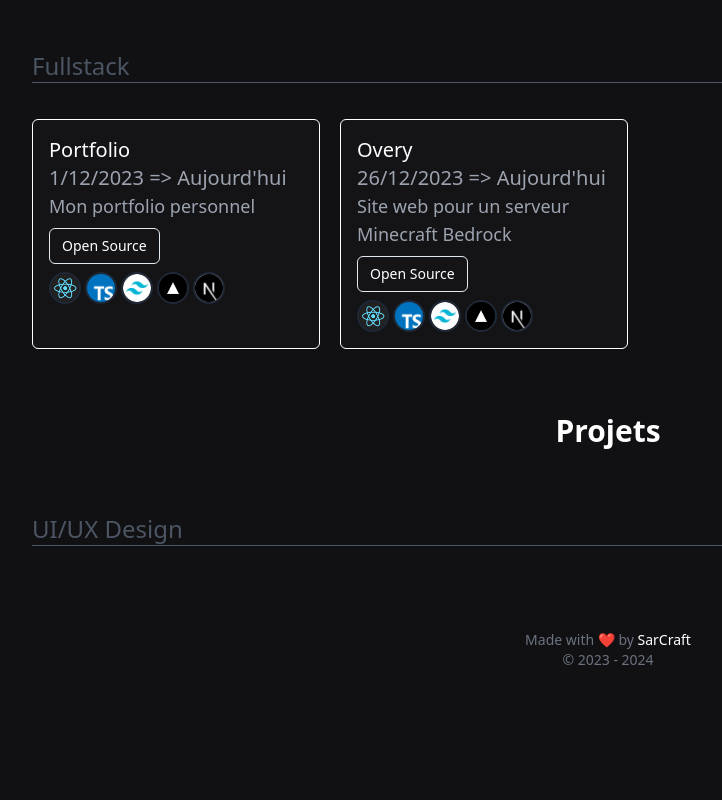
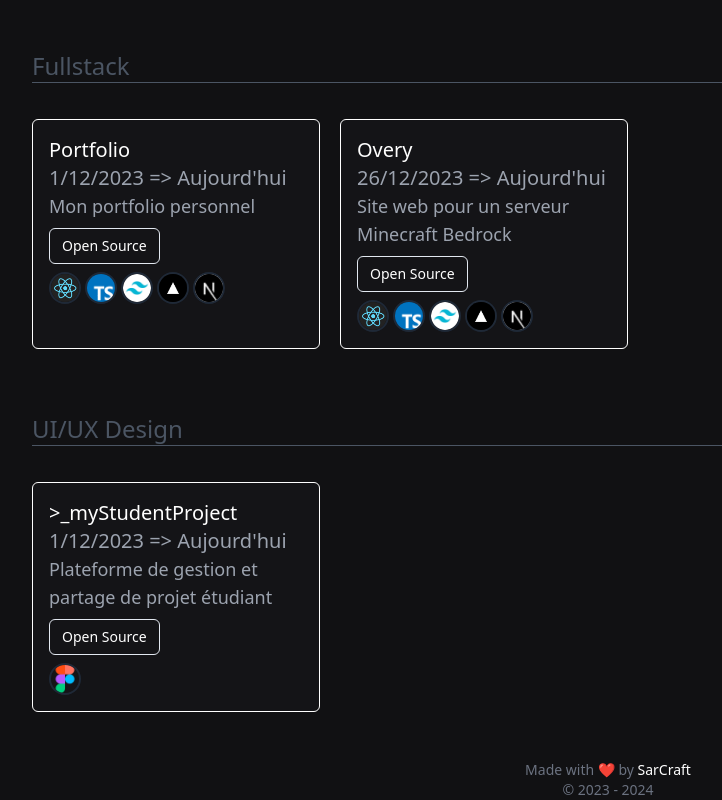
Before and after one commit to SarCraft/Portfolio, a Next.js app: page /projets in a window 1280 px wide. Shown: the part 603-1403 px from the top of the page, without its empty margins (32-754 px from the left). Before the commit the page ends 1273 px from the top, so only its background shows below. Built offline with nearby package versions, Linux system fonts and the light colour scheme.

Commit message:
Update project configuration and card component

```diff
--- a/config/projects/project.ts
+++ b/config/projects/project.ts
@@ -1,6 +1,6 @@
-import { Figma } from "../techno/technos";
 import { NextJS, ReactJS, TailwindCSS,  TypeScript, Vercel } from "@/config/skill/skills";
 import type { project } from "./project.type";
+import { Figma } from "@/config/techno/technos";
 
 export const projects: project[] = [
   {
@@ -19,4 +19,12 @@ export const projects: project[] = [
     skills: [ReactJS, TypeScript, TailwindCSS, Vercel, NextJS],
     type: "Fullstack"
   },
+  {
+    name: ">_myStudentProject",
+    lien: "https://www.figma.com/file/MwS3plXc2Yhf87ZeFtL3uj/Pages?type=design&node-id=2%3A2&mode=design&t=OSG7nxyJfU3gr8Nu-1",
+    date: "1/12/2023 => Aujourd'hui",
+    description: "Plateforme de gestion et partage de projet étudiant",
+    technos: [Figma],
+    type: "Design"
+  }
 ]
--- a/src/app/components/CardProject/CardProject.tsx
+++ b/src/app/components/CardProject/CardProject.tsx
@@ -1,10 +1,10 @@
 import React from 'react'
 import type { CardProjectProps } from './CardProject.type'
 import Image from 'next/image'
-import { Button } from '../ui/button'
+import { Button } from '@/components/ui/button'
 import Link from 'next/link'
 
-const CardProject = ({name, lien, date, description, skills}: CardProjectProps) => {
+const CardProject = ({name, lien, date, description, skills, technos}: CardProjectProps) => {
   return (
     <div className="w-72 p-4 bg-opacity-5 bg-gray-600 border border-white rounded-md sm:flex-col">
       <p className='font-medium text-white'>{name}</p>
@@ -16,9 +16,16 @@ const CardProject = ({name, lien, date, description, skills}: CardProjectProps)
         </Button>
       </div>
       <div className="flex gap-1">
-        {skills.map((skill, idx) => (
+        {skills?.map((skill, idx) => (
           <a key={idx} href={skill.url}>
             <Image src={skill.pathImage} width={30} height={30} className='w-8 h-8 border-2 rounded-full border-gray-800 hover:border-gray-300 ' alt='icon'/>
+          </a>
+        ))}
+      </div>
+      <div className="flex gap-1">
+        {technos?.map((techno, idx) => (
+          <a key={idx} href={techno.url}>
+            <Image src={techno.pathImage} width={30} height={30} className='w-8 h-8 border-2 rounded-full border-gray-800 hover:border-gray-300 ' alt='icon'/>
           </a>
         ))}
       </div>
--- a/src/app/components/CardProject/CardProject.type.ts
+++ b/src/app/components/CardProject/CardProject.type.ts
@@ -1,9 +1,11 @@
 import { Skill } from "@/config/skill/skills.type";
+import { Techno } from "@/config/techno/technos.type";
 
 export type CardProjectProps = {
   name: string;
   lien: string;
   date: string;
   description: string;
-  skills: Skill[];
+  skills?: Skill[];
+  technos?: Techno[];
 }
--- a/src/app/components/Home/ProjectHome.tsx
+++ b/src/app/components/Home/ProjectHome.tsx
@@ -9,7 +9,7 @@ function ProjectHome() {
 
         <div className="flex flex-row flex-wrap gap-5 text-xl pt-3 justify-center mt-6">
             {projects.slice(0, 3).map((project, idx) => (
-              <CardProject key={idx} name={project.name} lien={project.lien} date={project.date} description={project.description} skills={project.skills} />
+              <CardProject key={idx} name={project.name} lien={project.lien} date={project.date} description={project.description} skills={project.skills} technos={project.technos} />
             ))}
         </div>
 
--- a/src/app/components/Projets/ProjectProjets.tsx
+++ b/src/app/components/Projets/ProjectProjets.tsx
@@ -12,17 +12,16 @@ function ProjectProjets() {
             <div className="flex flex-row flex-wrap gap-5 text-xl pt-3 justify-start mt-6 mx-16">
                 {projects.map((project, idx) => (
                     projects[idx].type.includes('Fullstack') &&
-                        <CardProject key={idx} name={project.name} lien={project.lien} date={project.date} description={project.description} skills={project.skills || []} />
+                        <CardProject key={idx} name={project.name} lien={project.lien} date={project.date} description={project.description} skills={project.skills || []} technos={project.technos || []} />
                 ))}
             </div>
-            <h1 id='SkillHome' className="text-3xl font-bold flex mx-auto justify-center w-1/2 text-white mt-16">Projets</h1>
             <div className="flex flex-wrap justify-start mx-16">
                 <h2 id='SkillHome' className="text-2xl w-1/2 text-gray-600 mt-16">UI/UX Design</h2><Separator />
             </div>
             <div className="flex flex-row flex-wrap gap-5 text-xl pt-3 justify-start mt-6 mx-16">
                 {projects.map((project, idx) => (
-                    projects[idx].type.includes('Figma') &&
-                        <CardProject key={idx} name={project.name} lien={project.lien} date={project.date} description={project.description} skills={project.skills || []} />
+                    projects[idx].type.includes('Design') &&
+                        <CardProject key={idx} name={project.name} lien={project.lien} date={project.date} description={project.description} skills={project.skills || []} technos={project.technos || []} />
                 ))}
             </div>
         </section>
```
